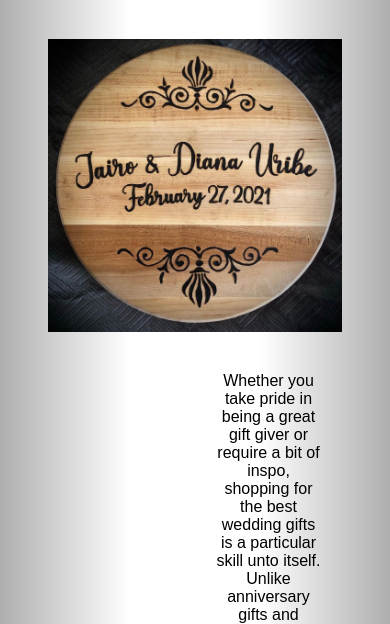
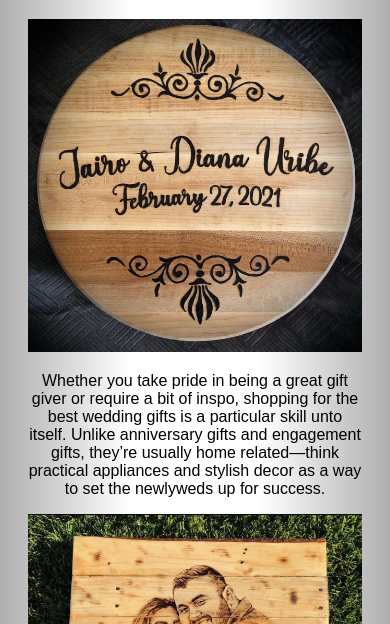
Before and after one commit to Martank949/Art-By-Alex-Core, a plain HTML site: page index.html in a window 390 px wide. Shown: the part 740-1364 px from the top of the page. Drawn offline with Linux system fonts and the light colour scheme; a script that the page names is missing; a web font is replaced by a local one.

Commit message:
updated the phone/tablet versions of the page so that it would style correctly

```diff
--- a/index.html
+++ b/index.html
@@ -154,7 +154,7 @@
             <hr>
             <div class="card vLine">
                 <h2>Follow Me</h2>
-                <a id="igIcon" href="https://www.instagram.com/artbyalexcore/" target="_blank"><img src="./icons/igIcon.png" alt=""></a>
+                <a id="igIcon" href="https://www.instagram.com/artbyalexcore/" target="_blank"><img src="./icons/igIcon.png" alt="Insagram Icon" id="igIcon"></a>
             </div>
         </div>
     </div>
--- a/style.css
+++ b/style.css
@@ -168,12 +168,9 @@ input[type="reset"]:hover {
 .card {
   text-align: center;
     padding: 20px;
-    /* border-radius: 4px; */
 }
 .vLine {
   border-left: 1px solid rgb(174, 174, 174);
-  /* height: 10%; */
-  /* position: absolute; */
 }
 .center-form {
   text-align: center;
@@ -264,6 +261,14 @@ hr {
       float: none;
       width: 100%;
     }
+    .card {
+      padding: 0;
+    }
+    .cardCenterTxt {
+      width: 100%;
+      float: none;
+      padding: 0;
+    }
     .imgColumn {
       -ms-flex: 100%;
       flex: 100%;
```
